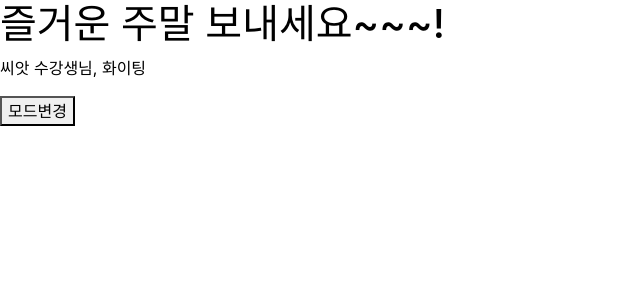
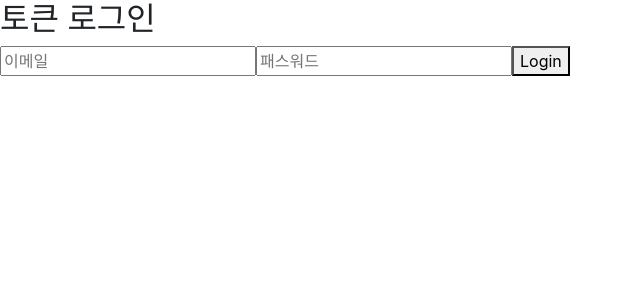
Before and after one commit to Choihyeonggyu-Q/siat-react, a React (Create React App) app: page /user/success in a window 1280 px wide. Shown: the top 300 px of the page, without its empty margins (0-640 px from the left). Built offline with nearby package versions, Linux system fonts and the light colour scheme.

Commit message:
update index

```diff
--- a/src/api/axios.js
+++ b/src/api/axios.js
@@ -1,7 +1,8 @@
 import axios from "axios";
 
 const api = axios.create({
-    baseURL : "http://localhost:8088/"
+    baseURL : "http://localhost:8088/",
+    withCredentials : true
 });
 
 export default api;
--- a/src/index.js
+++ b/src/index.js
@@ -128,13 +128,19 @@ import UserList from './test/UserList';
 //   <WelcomeDialog />
 // );
 
-import ContextApp from './context/ContextApp';
+// import ContextApp from './context/ContextApp';
+
+// const root = ReactDOM.createRoot(document.getElementById('root'));
+// root.render(
+//   <ContextApp />
+// );
+
+import Login from './token/Login';
 
 const root = ReactDOM.createRoot(document.getElementById('root'));
 root.render(
-  <ContextApp />
+  <Login />
 );
-
 
 // If you want to start measuring performance in your app, pass a function
 // to log results (for example: reportWebVitals(console.log))
--- /dev/null
+++ b/src/token/Login.jsx
@@ -0,0 +1,36 @@
+import React, { useState } from "react";
+import api from "../api/axios";
+import { useNavigate } from "react-router-dom";
+
+function Login(props) {
+    const [email, setEmail] = useState("");
+    const [passwd, setPasswd] = useState("");
+    // const moveUrl = useNavigate();
+    const loginHandler = async () => {
+        const response = await api.post("api/v1/auth/login", {
+            "email"  : email,
+            "passwd" : passwd
+        });
+        console.log("debug > ", response);
+
+        localStorage.setItem("accessToken", response.headers.authrization);
+        localStorage.setItem("refreshToken", response.headers.refreshToken);
+        // moveUrl("/");
+    }
+    return(
+      <div>
+        <h2>토큰 로그인</h2>
+        <input  type="text"
+                placeholder="이메일"
+                value={email}
+                onChange={ (e) => setEmail(e.target.value)} />
+        <input  type="password"
+                placeholder="패스워드"
+                value={passwd}
+                onChange={ (e) => setPasswd(e.target.value)} />
+        <button onClick={loginHandler}>Login</button>
+      </div>
+    );
+}
+
+export default Login;
```
